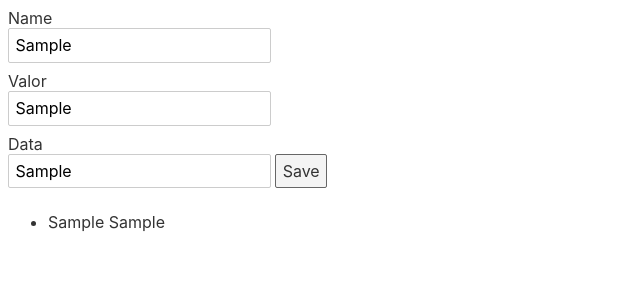
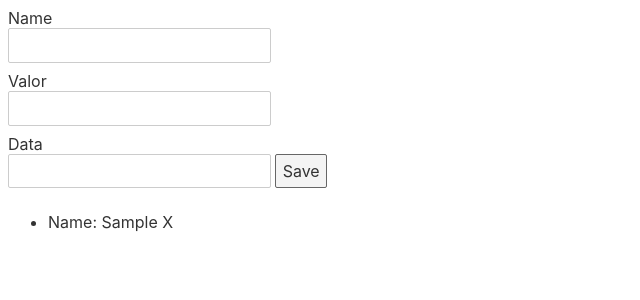
Before and after one commit to chrfreitas-zz/cofrinho, a Svelte app: page / in a window 1280 px wide. Both pictures are taken after typing "Sample", "Sample", "Sample" into the empty fields and a click on the button "Save". Shown: the top 300 px of the page, without its empty margins (0-640 px from the left). Built offline with nearby package versions, Linux system fonts and the light colour scheme.

Commit message:
Create and delete goal

```diff
--- a/src/App.store.js
+++ b/src/App.store.js
@@ -5,8 +5,8 @@ const init = () => {
 
   return {
     subscribe,
-    add: goal => update(goals => [...goals, goal]),
-    delete: () => {}
+    add: goal => update(goals => goals.concat(goal)),
+    delete: name => update(goals => goals.filter(goal => goal.name !== name))
   };
 };
 
--- a/src/App.svelte
+++ b/src/App.svelte
@@ -6,9 +6,18 @@
     value: null,
     data: null
   };
+
+  const clearForm = () => {
+    goal = { name: null, value: null, data: null };
+  };
+
+  const handleOnSubmit = () => {
+    goals.add(goal);
+    clearForm();
+  };
 </script>
 
-<form on:submit|preventDefault={() => goals.add(goal)}>
+<form on:submit|preventDefault={handleOnSubmit}>
   <label for="">Name</label>
   <input type="text" bind:value={goal.name} />
 
@@ -23,6 +32,11 @@
 
 <ul>
   {#each $goals as goal}
-    <li>{goal.name} {goal.value}</li>
+    <li>
+      <div>
+        <span>Name: {goal.name}</span>
+        <span on:click={() => goals.delete(goal.name)}>X</span>
+      </div>
+    </li>
   {/each}
 </ul>
```
